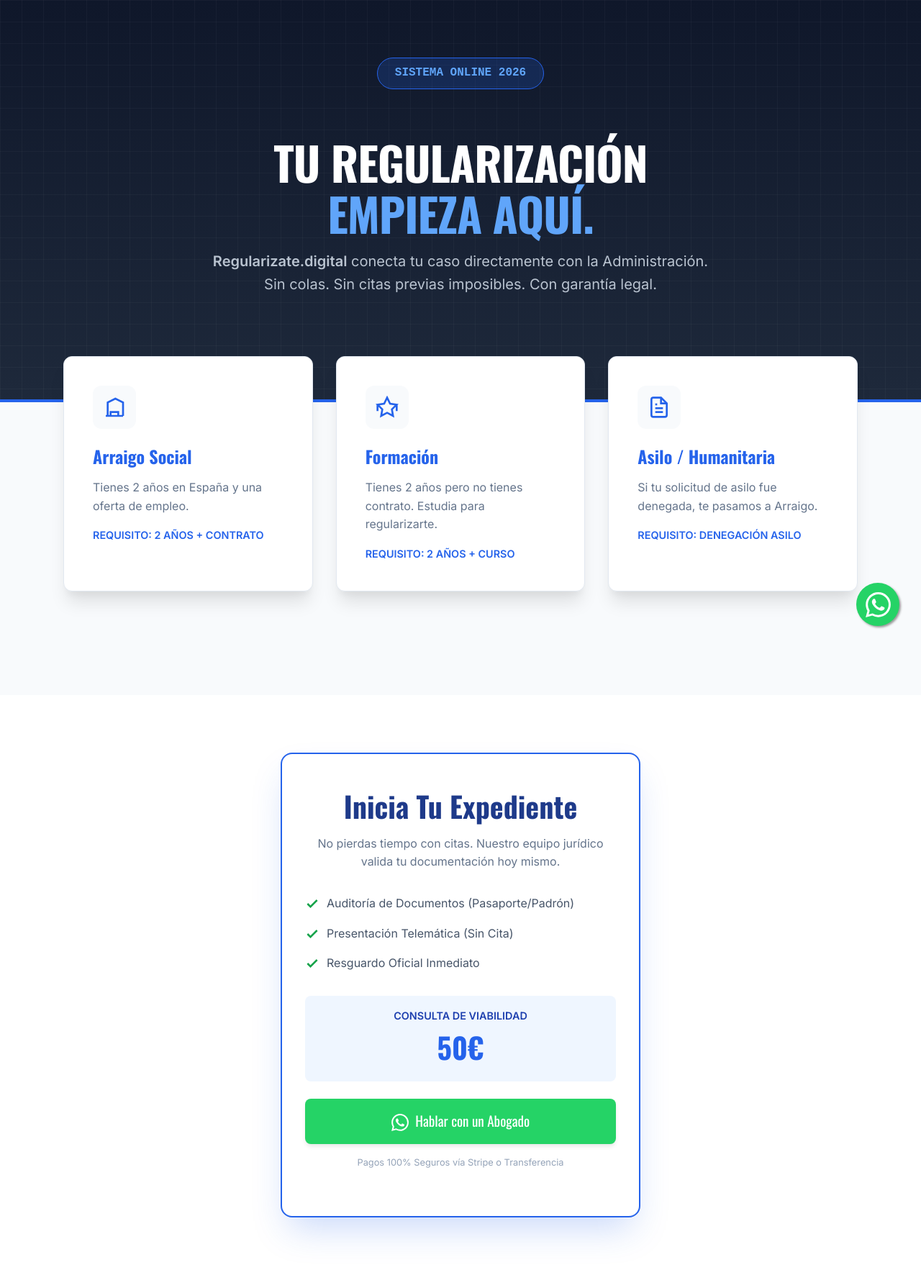
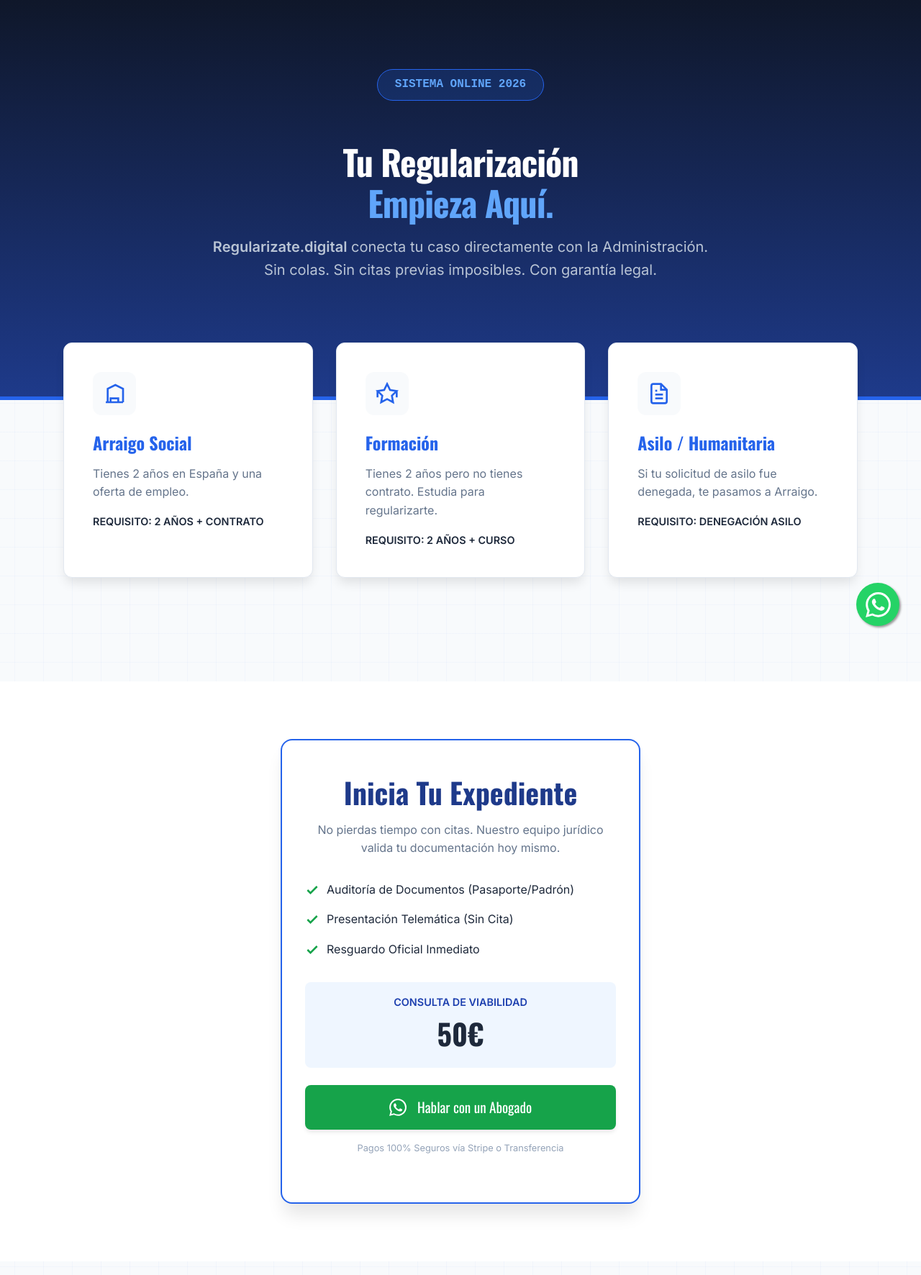
Before and after one commit to LD1878/Regulizarte, a Jekyll site: the page built from index.html, in a window 1280 px wide. Shown: the whole page at 72% size. Built offline with Jekyll 4.4.1, drawn with Linux system fonts in a browser that asks for light colours.

Commit message:
Update index.html

```diff
--- a/index.html
+++ b/index.html
@@ -4,127 +4,6 @@
 description: Plataforma de regularización masiva. Tramitamos tu Arraigo o Nacionalidad de forma 100% digital y segura.
 permalink: /
 ---
-
-<style>
-    /* BRAND COLORS - MODERNA & URGENTE */
-    :root {
-        --digital-blue: #2563eb; /* Tech Blue */
-        --gov-blue: #1e3a8a;     /* Official Dark Blue */
-        --alert-red: #dc2626;    /* Urgency Red */
-        --success-green: #16a34a;
-        --bg-light: #f8fafc;
-    }
-
-    /* 1. HERO SECTION: DIGITAL & FAST */
-    .hero-digital {
-        background: linear-gradient(180deg, #0f172a 0%, #1e293b 100%);
-        color: white;
-        padding: 5rem 1rem 7rem;
-        text-align: center;
-        border-bottom: 4px solid var(--digital-blue);
-        position: relative;
-        overflow: hidden;
-    }
-
-    /* "Tech Grid" Background Effect */
-    .hero-digital::before {
-        content: '';
-        position: absolute;
-        top: 0; left: 0; right: 0; bottom: 0;
-        background-image: linear-gradient(rgba(255,255,255,0.03) 1px, transparent 1px),
-        linear-gradient(90deg, rgba(255,255,255,0.03) 1px, transparent 1px);
-        background-size: 30px 30px;
-        z-index: 0;
-    }
-
-    .hero-content { position: relative; z-index: 1; }
-
-    .brand-pill {
-        background: rgba(37, 99, 235, 0.2);
-        border: 1px solid var(--digital-blue);
-        color: #60a5fa;
-        padding: 0.5rem 1.5rem;
-        border-radius: 50px;
-        font-family: monospace; /* Digital feel */
-        text-transform: uppercase;
-        font-weight: 700;
-        display: inline-block;
-        margin-bottom: 1.5rem;
-    }
-
-    .hero-h1 {
-        font-family: 'Oswald', sans-serif;
-        font-size: clamp(2.5rem, 5vw, 4.5rem);
-        line-height: 1.1;
-        margin-bottom: 1rem;
-        text-transform: uppercase;
-        letter-spacing: -1px;
-    }
-
-    /* 2. THE THREE DIGITAL PATHS */
-    .path-grid {
-        display: grid;
-        grid-template-columns: repeat(auto-fit, minmax(300px, 1fr));
-        gap: 2rem;
-        margin: -4rem auto 4rem;
-        max-width: 1200px;
-        padding: 0 1.5rem;
-        position: relative;
-        z-index: 10;
-    }
-
-    .path-card {
-        background: white;
-        padding: 2.5rem;
-        border-radius: 12px;
-        box-shadow: 0 20px 25px -5px rgba(0, 0, 0, 0.1), 0 10px 10px -5px rgba(0, 0, 0, 0.04);
-        border: 1px solid #e2e8f0;
-        transition: transform 0.2s;
-    }
-    .path-card:hover { transform: translateY(-5px); border-color: var(--digital-blue); }
-
-    .path-icon {
-        background: var(--bg-light);
-        width: 60px; height: 60px;
-        border-radius: 12px;
-        display: flex; align-items: center; justify-content: center;
-        margin-bottom: 1.5rem;
-        color: var(--digital-blue);
-    }
-
-    /* 3. PRICING / ACTION BOX */
-    .action-box {
-        background: white;
-        border: 2px solid var(--digital-blue);
-        border-radius: 16px;
-        padding: 3rem 2rem;
-        text-align: center;
-        max-width: 500px;
-        margin: 0 auto;
-        box-shadow: 0 25px 50px -12px rgba(37, 99, 235, 0.25);
-    }
-
-    .btn-whatsapp {
-        background: #25D366;
-        color: white;
-        font-family: 'Oswald', sans-serif;
-        font-size: 1.2rem;
-        padding: 1rem 2rem;
-        border-radius: 8px;
-        text-decoration: none;
-        display: block;
-        width: 100%;
-        margin-top: 1.5rem;
-        box-shadow: 0 4px 6px -1px rgba(0, 0, 0, 0.1);
-    }
-    .btn-whatsapp:hover { background: #128c7e; }
-
-    /* CHECKLIST STYLE */
-    .digital-list { list-style: none; padding: 0; text-align: left; margin: 2rem 0; }
-    .digital-list li { margin-bottom: 1rem; display: flex; align-items: flex-start; gap: 10px; color: #475569; }
-    .digital-list li svg { flex-shrink: 0; color: var(--success-green); margin-top: 3px; }
-
-</style>
 
 <div class="hero-digital">
     <div class="container hero-content">
@@ -134,7 +13,7 @@
             <span style="color: #60a5fa;">Empieza Aquí.</span>
         </h1>
         <p style="font-size: 1.25rem; max-width: 700px; margin: 0 auto 2rem; opacity: 0.9;">
-            <b>Regularizate.digital</b> conecta tu caso directamente con la Administración.
+            <b>Regularizate.digital</b> conecta tu caso directamente con la Administración.<br>
             Sin colas. Sin citas previas imposibles. Con garantía legal.
         </p>
     </div>
@@ -143,6 +22,7 @@
 <section style="background: var(--bg-light); padding-bottom: 5rem;">
     <div class="container">
         <div class="path-grid">
+
             <div class="path-card">
                 <div class="path-icon">
                     <svg width="32" height="32" viewBox="0 0 24 24" fill="none" stroke="currentColor" stroke-width="2"><path d="M3 21h18M5 21V7l8-4 8 4v14M8 21v-4h8v4"/></svg>
```
